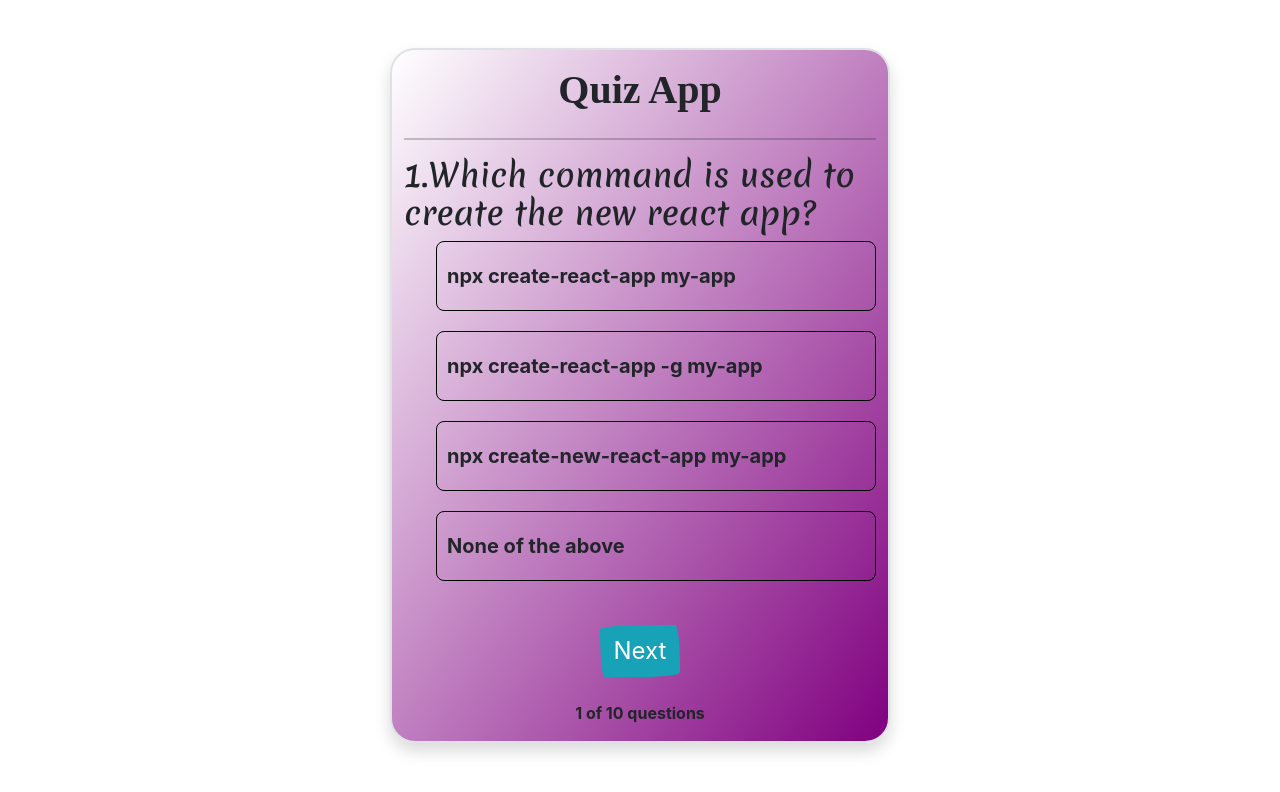
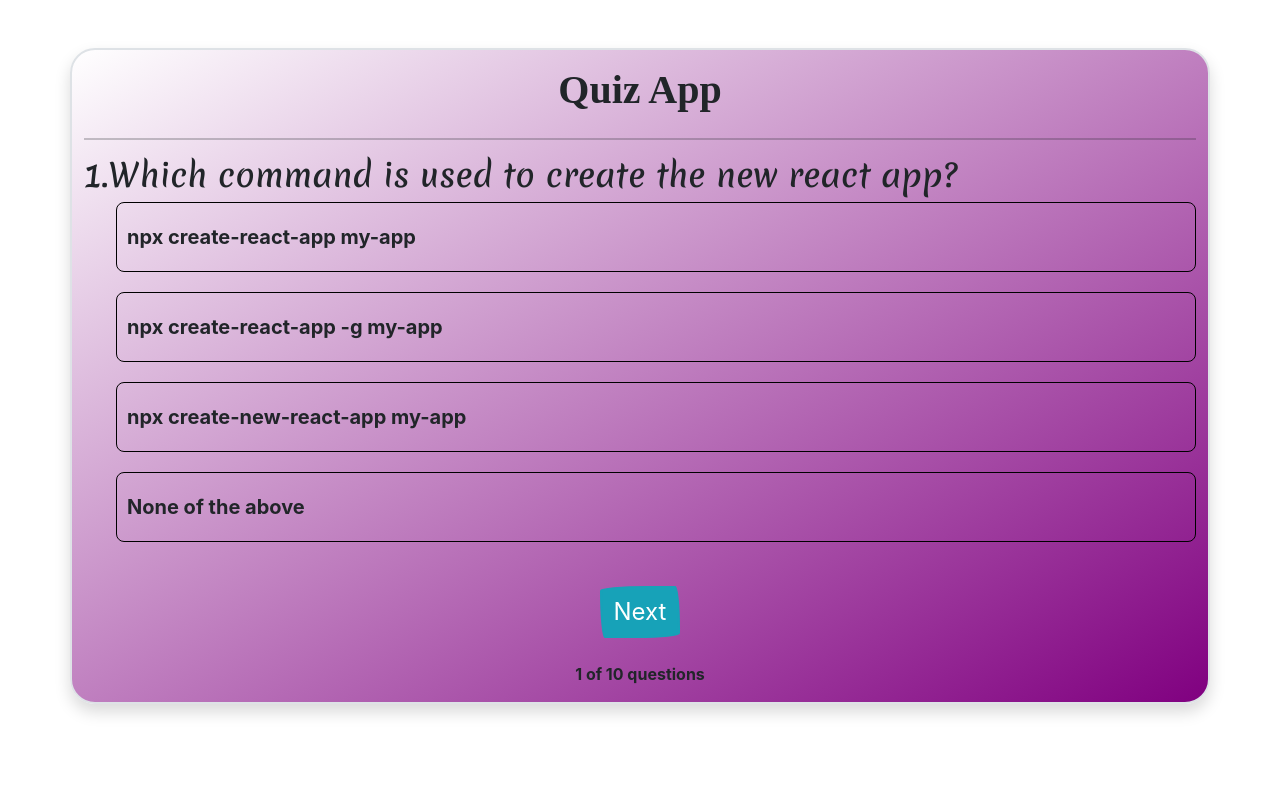
Before and after one commit to THASLEEMA-KM/REACT-QUIZ-GAME, a React (Vite) app: page /quiz in a window 1280 px wide. Shown: the top 792 px of the page. Built offline with nearby package versions, Linux system fonts and the light colour scheme; a web font is replaced by a local one.

Commit message:
Update Quiz.jsx

```diff
--- a/src/Component/Quiz/Quiz.jsx
+++ b/src/Component/Quiz/Quiz.jsx
@@ -118,7 +118,7 @@ function Quiz() {
     }
   return (
     <>
-        <div  style={{width:'500px'}} className='container   d-flex flex-column mt-5 border rounded shadow quizdiv animate__animated animate__backInDown' >
+        <div  style={{width:'auto'}} className='container   d-flex flex-column mt-5 border rounded shadow quizdiv animate__animated animate__backInDown' >
 
                         <h1 className='text-center fw-bold pt-3'>Quiz App</h1>
                         <hr />
```
